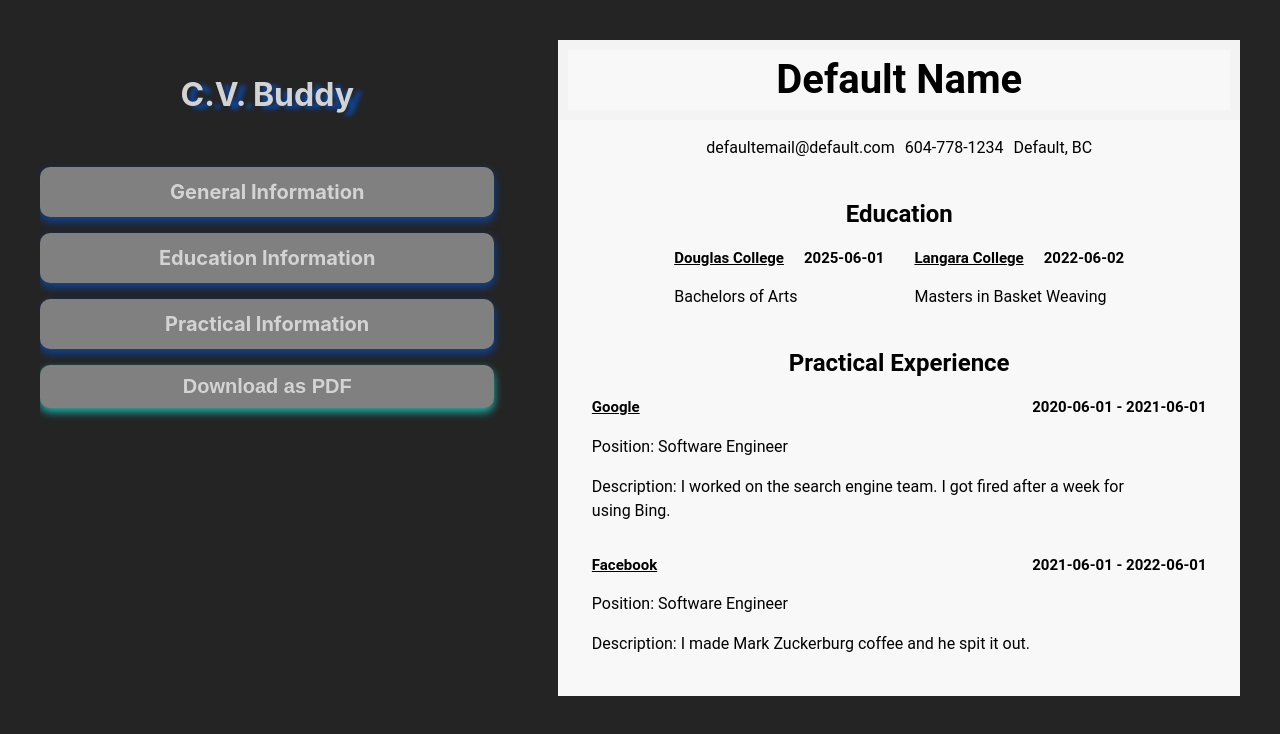
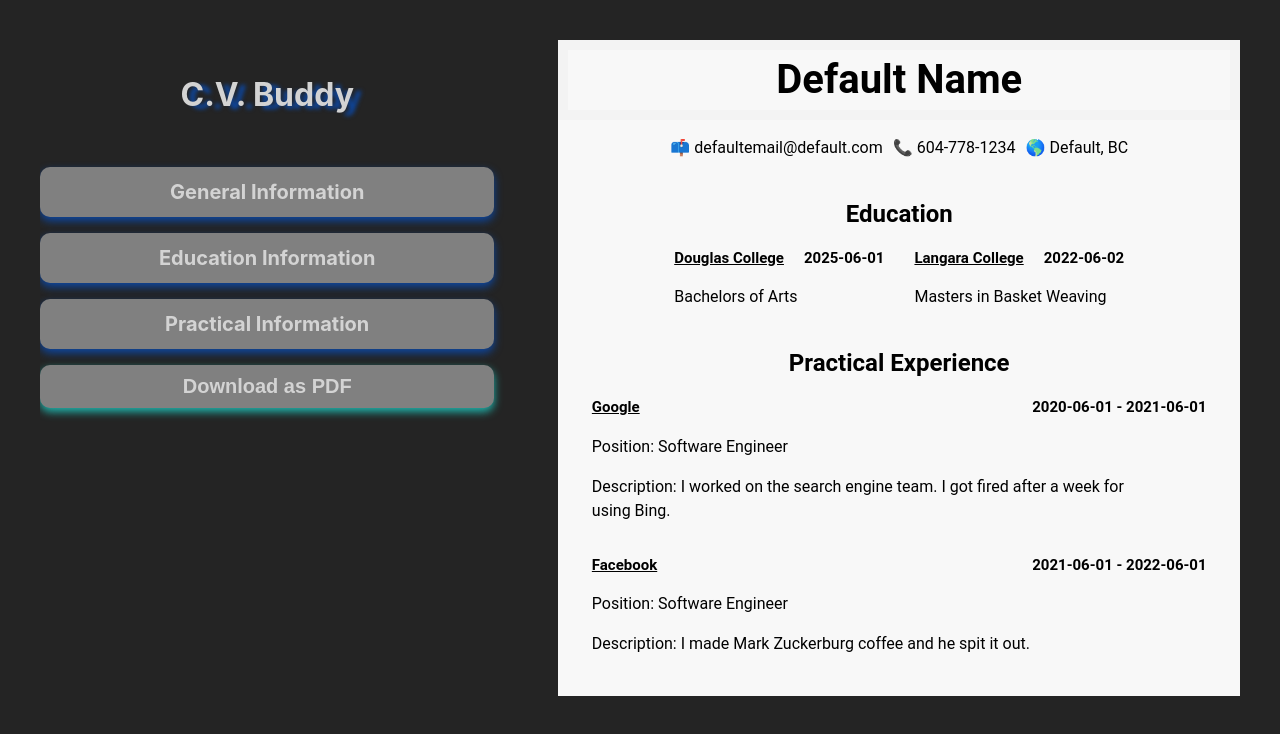
Before and after one commit to cstim240/reactCVApp, a React (Vite) app: page / in a window 1280 px wide. Shown: the top 734 px of the page. Built offline with nearby package versions, Linux system fonts and the light colour scheme.

Commit message:
Add HTML entity of unicode characters for the general info sections

```diff
--- a/src/components/outputPreview.jsx
+++ b/src/components/outputPreview.jsx
@@ -7,9 +7,9 @@ function OutputPreview({generalInfoData, educationData, practicalExp}) {
             <div className="generalOutput">
                 <p id="nameHeader">{generalInfoData.name}</p>
                 <div className="emailNnumber">
-                    <p>{generalInfoData.email}</p>
-                    <p>{generalInfoData.phone}</p>
-                    <p>{generalInfoData.location}</p>
+                    <p>&#128235; {generalInfoData.email}</p>
+                    <p>&#128222; {generalInfoData.phone}</p>
+                    <p>&#127758; {generalInfoData.location}</p>
                 </div>
 
             </div>
```
